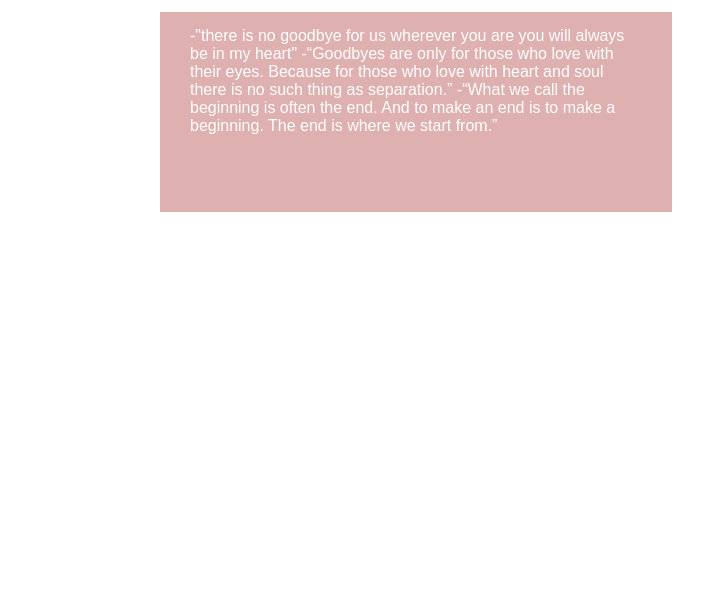
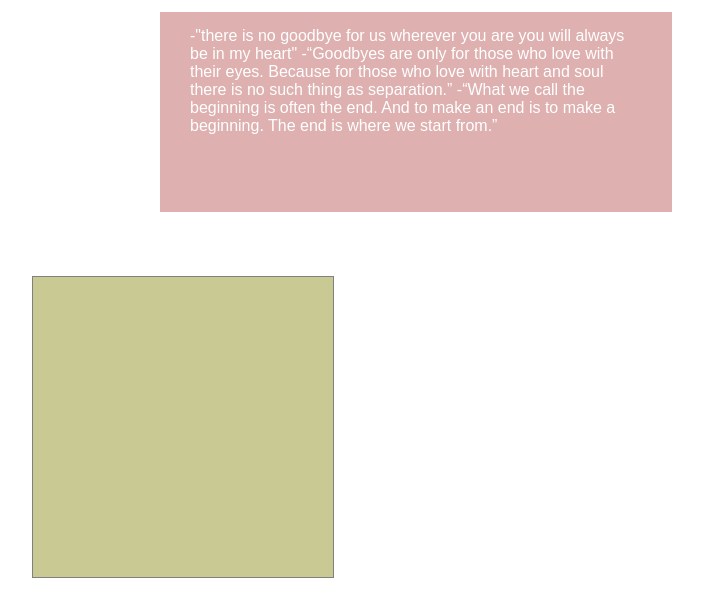
Before and after one commit to arafatmollah/practice-2, a plain HTML site: page website.html in a window 1280 px wide. Shown: the part 1848-2464 px from the top of the page, without its empty margins (224-927 px from the left). Before the commit the page ends 2252 px from the top, so only its background shows below. Drawn offline with Linux system fonts and the light colour scheme.

Commit message:
transition aded

```diff
--- a/web.css
+++ b/web.css
@@ -66,7 +66,7 @@ aside{
     background-color: rgba(165, 42, 42, 0.37);
     margin-left: 30%;
     margin-right: 20%;
-    margin-bottom: 15%;
+    margin-bottom: 5%;
 }
 blockquote{
     color: white;
@@ -88,3 +88,18 @@ blockquote{
         width: 120%;
     }
 }
+
+.transform{
+    height: 300px;
+    width: 300px;
+    border: 1px solid gray;
+    margin-left: 20%;
+    margin-bottom: 5%;
+    background-color: rgba(128, 128, 0, 0.424);
+}
+.transform:hover{
+   transform: scale(1.3) translate(10px);
+}
+.transform{
+    transition: transform 2s ease;
+}
--- a/website.html
+++ b/website.html
@@ -104,5 +104,8 @@
             -“What we call the beginning is often the end. And to make an end is to make a beginning. The end is where we start from.”
         </blockquote>
     </div>
+    <div class="transform">
+
+    </div>
 </body>
 </html>
```
